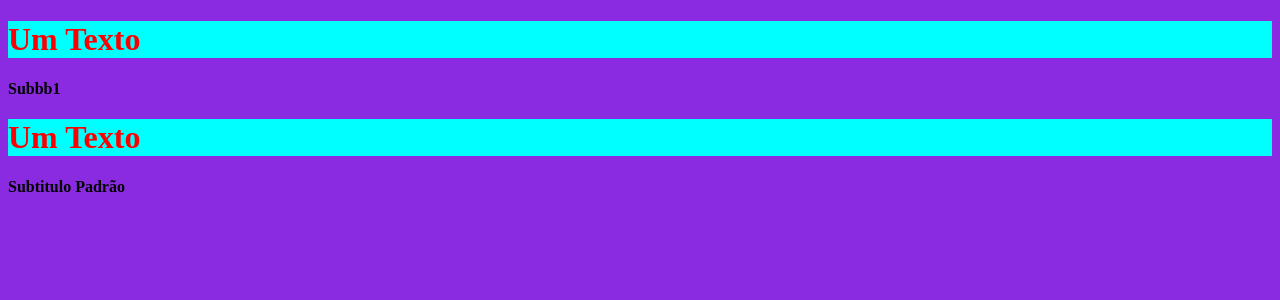
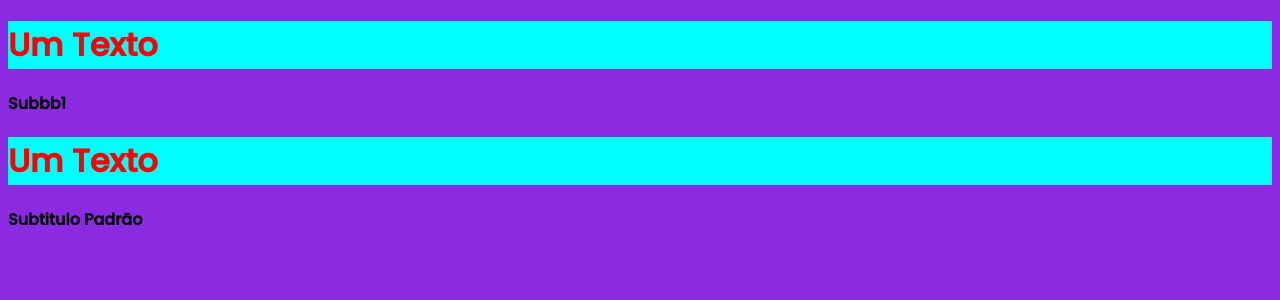
Before and after one commit to gmartins-dev/react-next-exemples, a Next.js app: page / in a window 1280 px wide. Shown: the top 300 px of the page. Built offline with nearby package versions, Linux system fonts and the light colour scheme.

Commit message:
aula configurações globais

```diff
--- a/pages/_app.jsx
+++ b/pages/_app.jsx
@@ -1,8 +1,20 @@
+
+import Head from 'next/head'
+
+
 import '../src/styleGlobal.css'
 
 function App({Component, pageProps}){
 
-    return < Component {...pageProps} />
+    return (
+    <>
+        <Head>
+            <title>Titulo Padrão do Site</title>
+        </Head>
+        < Component {...pageProps} />
+    </>
+    )
+
 }
 
 
--- /dev/null
+++ b/pages/_document.jsx
@@ -0,0 +1,34 @@
+import Document, {Html, Head, Main, NextScript} from "next/document";
+
+
+ class NewDocument extends Document{
+
+    render(){
+
+        return(
+            <Html>
+                <Head>
+                <link rel="preconnect" href="https://fonts.googleapis.com" />
+                <link rel="preconnect" href="https://fonts.gstatic.com" />
+                <link href="https://fonts.googleapis.com/css2?family=Poppins:wght@500&display=swap" rel="stylesheet" />
+                </Head>
+                <body>
+
+                    <Main/>
+                    <NextScript/>
+
+                </body>
+
+
+
+            </Html>
+
+
+        )
+
+    }
+
+ }
+
+
+ export default NewDocument
--- a/pages/index.jsx
+++ b/pages/index.jsx
@@ -1,19 +1,25 @@
 import Title from '../src/components/title/Title'
 import Subtitle from '../src/components/subtitle/Subtitle'
-
+import Head from 'next/head'
 
 
 function HomePage (){
     return (
-        <div>
-            <Title text="Um Texto" />
-            <Subtitle text="Subbb1"   />
+        <>
+            <Head>
+                <title>Teste Titulo Title Especifico, diferente do padrão Home Page</title>
+            </Head>
+            <div>
 
-            <Title text="Um Texto"></Title>
-            <Subtitle/>
+                <Title text="Um Texto" />
+                <Subtitle text="Subbb1"   />
 
+                <Title text="Um Texto"></Title>
+                <Subtitle/>
 
-        </div>
+            </div>
+
+        </>
     )
 }
 
--- a/src/styleGlobal.css
+++ b/src/styleGlobal.css
@@ -1,3 +1,4 @@
 body{
     background-color: blueviolet;
+    font-family: 'Poppins', sans-serif;
 }
```
